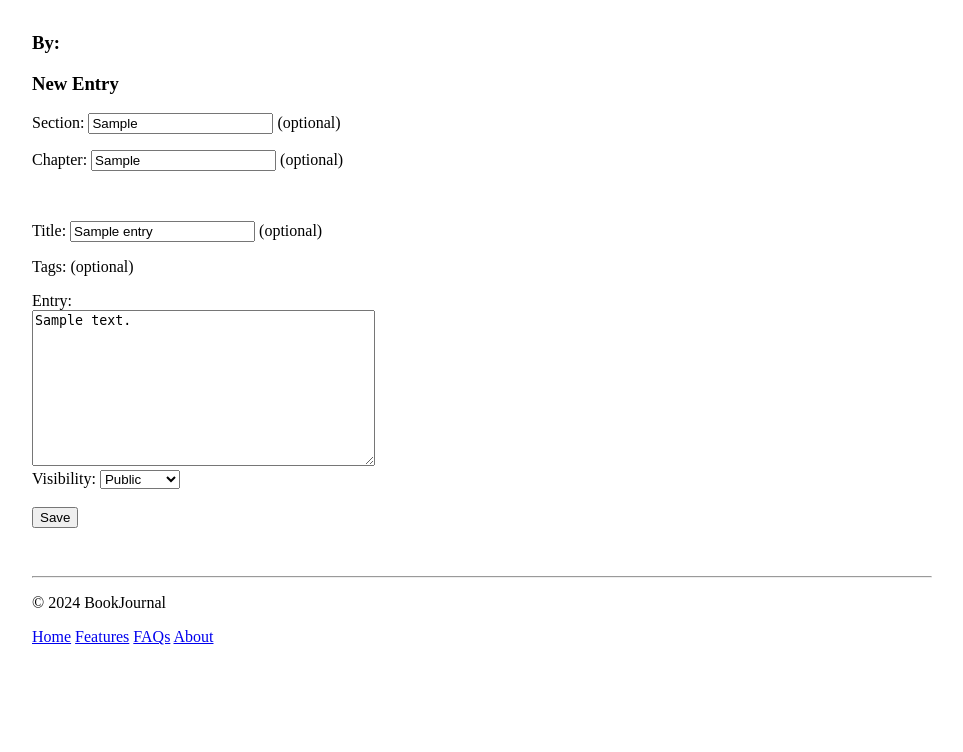
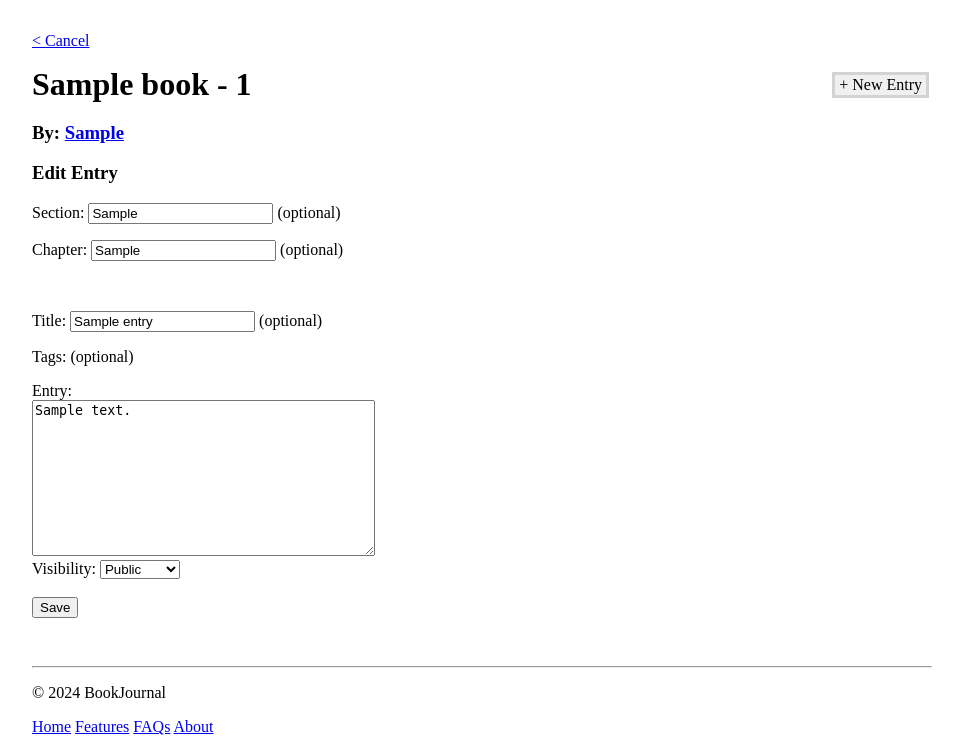
Before and after one commit to alex-b1729/bookjournal, a Django app: page /journal/entry/1/update/ in a window 1280 px wide. Shown: the part 70-822 px from the top of the page, without its empty margins (158-1121 px from the left). Before the commit the page ends 715 px from the top, so only its background shows below. Run offline with Django 5.2, Linux system fonts and the light colour scheme; a user stored in the database is signed in; tables that the repository leaves empty hold one stand-in row (values such as "Sample post").

Commit message:
more style stuff

```diff
--- a/journal/static/css/base.css
+++ b/journal/static/css/base.css
@@ -52,8 +52,8 @@ nav a.current {
 a.tag:link, a.tag:visited {
     background-color: #f0f0f0;
     color: green;
-    padding: 1px 4px;
-    margin-right: 3px;
+    padding: 0px 4px;
+    margin: 0.1em;
     text-align: center;
     text-decoration: none;
     display: inline-block;
@@ -81,10 +81,35 @@ a.btn:hover, a.btn:active {
     background-color: orange;
 }
 
+a.btn-clear:link, a.btn-clear:visited {
+    color: red;
+    border-color: red;
+}
+
+a.btn-clear:hover, a.btn-clear:active {
+    background-color: DarkGray;
+}
+
 .indent-1 {
     padding-left: 1em;
     border-left-style: solid;
     margin-left: 1em;
+}
+
+.book-title {
+    margin: 1em 0em;
+    display: flex;
+    justify-content: space-between;
+    align-items: center;
+    h1, h2, h3, h4, h5, h6, p {
+        margin: 0em;
+    }
+}
+
+.box {
+    padding: 0.33em 1em;;
+    border-style: ridge;
+    margin: 1em;
 }
 
 .entry-dt {
@@ -111,6 +136,7 @@ a.btn:hover, a.btn:active {
 .entry-content {
     padding: 1em;
     border-style: ridge;
+    margin-bottom: 1em;
 }
 
 .entry-title {
@@ -135,7 +161,7 @@ a.btn:hover, a.btn:active {
 blockquote {
     background-color: #f0f0f0;
     border-left: 5px solid #b4b4b4;
-    padding-left: 1em;
+    padding: 0em 1em;
 }
 
 @media screen and (max-width: 900px) {
--- a/journal/templates/library/author_list.html
+++ b/journal/templates/library/author_list.html
@@ -25,9 +25,8 @@
 {% endif %}
 
 <div>
-    <ul>
     {% for author in authors %}
-        <li>
+    <div class="box">
         <h2>
             <a href="{{ author.get_absolute_url }}">
                 {{ author }}
@@ -40,9 +39,8 @@
         <p>No books databased for this author</p>
         {% endif %}
         {% endwith %}
-        </li>
+    </div>
     {% endfor %}
-    </ul>
 </div>
 
 {% include 'partials/pagination.html' with page=page_obj %}
--- a/journal/templates/manage/entry.html
+++ b/journal/templates/manage/entry.html
@@ -8,9 +8,16 @@ Entry
 {% endblock title %}
 
 {% block content %}
+{% if book %}{# when creating #}
+<p><a href="{% url 'user_book_entry_list' book.pk %}">< Cancel</a></p>
 {% include 'render/book_primary.html' with book=book %}
+{% else %}{# when editing #}
+<p><a href="{% url 'user_entry_detail' object.pk %}">< Cancel</a></p>
+{% include 'render/book_primary.html' with book=object.book %}
+{% endif %}
+
 <h3>
-    {% if self.object.pk %}Edit
+    {% if object.pk %}Edit
     {% else %}New
     {% endif %}
     Entry
--- a/journal/templates/manage/entry_delete.html
+++ b/journal/templates/manage/entry_delete.html
@@ -1,6 +1,12 @@
 {% extends 'base.html' %}
+{% load entry_tags %}
+
+{% block title %}
+Delete Entry | {{ block.super }}
+{% endblock title %}
 
 {% block content %}
+<p><a href="{% url 'user_entry_detail' object.pk %}">< Cancel</a></p>
 <h1>Delete Entry</h1>
 <form method="post">
     {% csrf_token %}
--- a/journal/templates/render/book_primary.html
+++ b/journal/templates/render/book_primary.html
@@ -1,7 +1,14 @@
-<h1 class="book-title">
-    {{ book.title }}
-    {% if book.published %}- {{ book.published }}{% endif %}
-</h1>
+<div class="book-title">
+    <h1>
+        {{ book.title }}
+        {% if book.published %}- {{ book.published }}{% endif %}
+    </h1>
+    <p>
+        <a href="{% url 'user_entry_create' book.pk %}" class="btn">
+            + New Entry
+        </a>
+    </p>
+</div>
 <h3 class="book-author-container">
     By:
     {% for author in book.authors.all %}
--- a/journal/templates/render/entry_list_item.html
+++ b/journal/templates/render/entry_list_item.html
@@ -35,4 +35,9 @@
 
         <div class="entry-markdown">{{ entry.body|markdown|linebreaks }}</div>
     </div>
+
+    <p>
+        <a href="{% url 'user_entry_update' entry.pk %}" class="btn">Edit Entry</a>
+        <a href="{% url 'user_entry_delete' entry.pk %}" class="btn btn-clear">Delete</a>
+    </p>
 </div>
--- a/journal/templates/render/tag_partial.html
+++ b/journal/templates/render/tag_partial.html
@@ -1,3 +1,3 @@
 {% for tag in entry.tags.all %}
-<a href="{% url 'user_journal' %}?tag={{ tag.slug }}" class="tag">{{ tag }}</a>
+<a href="{% url 'user_journal' %}?tag={{ tag.slug }}" class="tag"># {{ tag }}</a>
 {% endfor %}
```
Also changed, not shown: journal/templates/journal/book.html (+4 -6 lines), journal/templates/journal/entry.html (+23 -0 lines), journal/templates/journal/list.html (+4 -7 lines), journal/templates/library/author_detail.html (+8 -5 lines), journal/templates/library/book_list.html (+10 -7 lines), journal/templates/render/book_list_header.html (+11 -4 lines), journal/templates/render/entry_primary.html (+7 -22 lines). Lines whose indentation alone changed are shown as unchanged.
